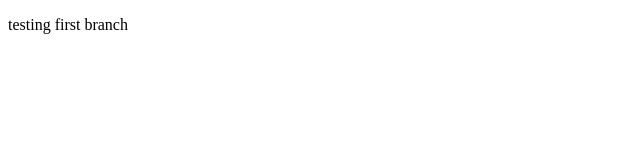
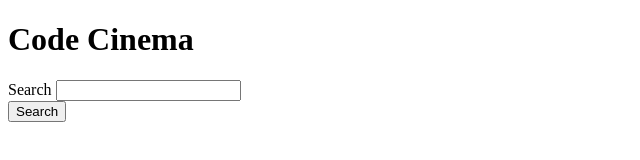
Before and after one commit to jgphillips/GroupRepository, a plain HTML site: page index.html in a window 1280 px wide. Shown: the whole page, without its empty margins (0-640 px from the left). Drawn offline with nearby package versions, Linux system fonts and the light colour scheme.

Commit message:
Update index.html

```diff
--- a/index.html
+++ b/index.html
@@ -2,10 +2,32 @@
 <html lang="en">
 <head>
     <meta charset="UTF-8">
-    <title> Hello World</title>
+    <title>Code Cinema</title>
     <link rel="stylesheet" type="text/css" href="style.css">
 </head>
 <body>
-    <p>testing first branch</p>
+
+    <div class="container">
+        <h1>Code Cinema</h1>
+
+
+
+
+        <div id="buttons-view"></div>
+
+        <form id="movie-form">
+          <label for="movie-input">Search</label>
+          <input type="text" id="movie-input">
+          <br>
+
+
+          <input id="add-movie" type="submit" value="Search">
+        </form>
+
+
+            <div id="movies-view"></div>
+
+        <script src="https://cdnjs.cloudflare.com/ajax/libs/jquery/3.2.1/jquery.min.js"></script>
+        <script src="app.js"></script>
 </body>
 </html>
```
